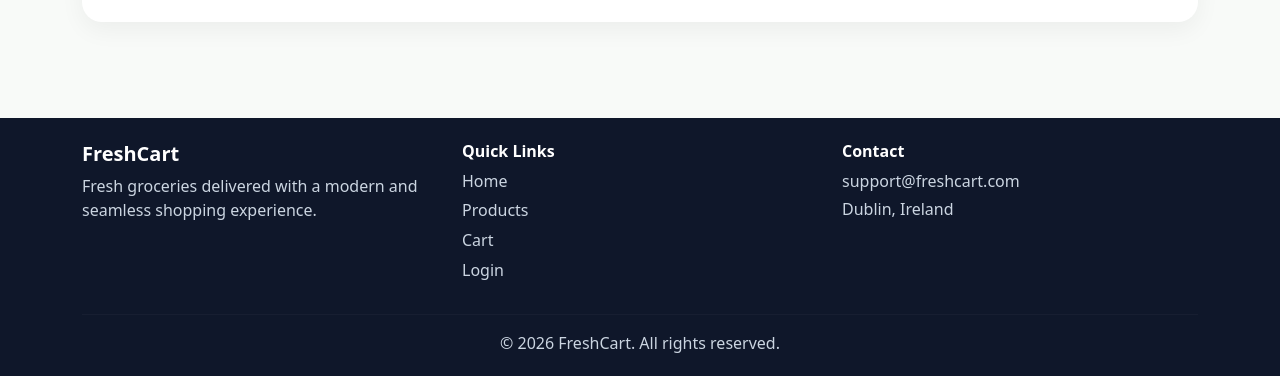
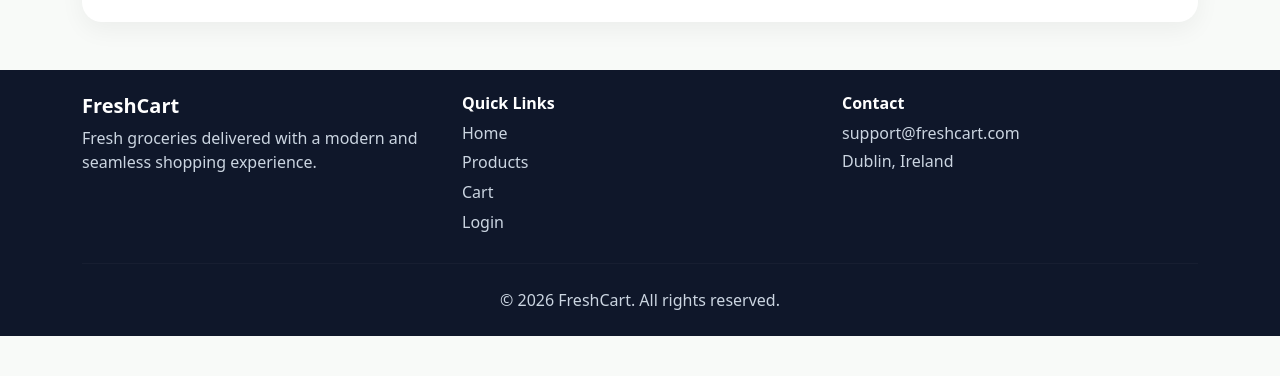
Before and after one commit to Ayush20076564/FreshCart, a React (Vite) app in the folder client/: page / in a window 1280 px wide. Shown: the part 1422-1798 px from the top of the page. After the commit the page ends 1758 px from the top, so only its background shows below. Built offline with nearby package versions, Linux system fonts and the light colour scheme; no server answers.

Commit message:
update quick links

```diff
--- a/client/src/components/common/Footer.jsx
+++ b/client/src/components/common/Footer.jsx
@@ -1,34 +1,54 @@
+import { Link } from "react-router-dom";
+
 function Footer() {
   return (
-    <footer className="footer-section mt-5">
-      <div className="container py-4">
-        <div className="row gy-3">
+    <footer className="footer-section mt-auto py-4">
+      <div className="container">
+        <div className="row gy-4">
           <div className="col-md-4">
             <h5 className="fw-bold text-white">FreshCart</h5>
-            <p className="footer-text">
-              Fresh groceries delivered with a modern and seamless shopping experience.
+            <p className="footer-text mb-0">
+              Fresh groceries delivered with a modern and seamless shopping
+              experience.
             </p>
           </div>
 
           <div className="col-md-4">
-            <h6 className="fw-semibold text-white">Quick Links</h6>
-            <ul className="list-unstyled footer-links">
-              <li>Home</li>
-              <li>Products</li>
-              <li>Cart</li>
-              <li>Login</li>
+            <h6 className="fw-bold text-white">Quick Links</h6>
+            <ul className="list-unstyled footer-links mb-0">
+              <li>
+                <Link to="/" className="footer-link">
+                  Home
+                </Link>
+              </li>
+              <li>
+                <Link to="/products" className="footer-link">
+                  Products
+                </Link>
+              </li>
+              <li>
+                <Link to="/cart" className="footer-link">
+                  Cart
+                </Link>
+              </li>
+              <li>
+                <Link to="/login" className="footer-link">
+                  Login
+                </Link>
+              </li>
             </ul>
           </div>
 
           <div className="col-md-4">
-            <h6 className="fw-semibold text-white">Contact</h6>
+            <h6 className="fw-bold text-white">Contact</h6>
             <p className="footer-text mb-1">support@freshcart.com</p>
             <p className="footer-text mb-0">Dublin, Ireland</p>
           </div>
         </div>
 
-        <hr className="footer-divider" />
-        <p className="text-center footer-copy mb-0">
+        <hr className="footer-divider my-4" />
+
+        <p className="footer-copy text-center mb-0">
           © 2026 FreshCart. All rights reserved.
         </p>
       </div>
--- a/client/src/index.css
+++ b/client/src/index.css
@@ -263,6 +263,15 @@ a {
 .footer-divider {
   border-color: rgba(255, 255, 255, 0.12);
 }
+.footer-link {
+  color: #cbd5e1;
+  text-decoration: none;
+}
+
+.footer-link:hover {
+  color: #ffffff;
+  text-decoration: underline;
+}
 
 /* Responsive */
 @media (max-width: 767px) {
```
